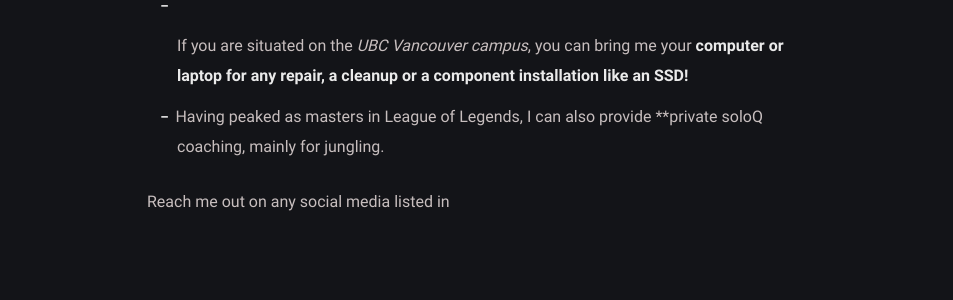
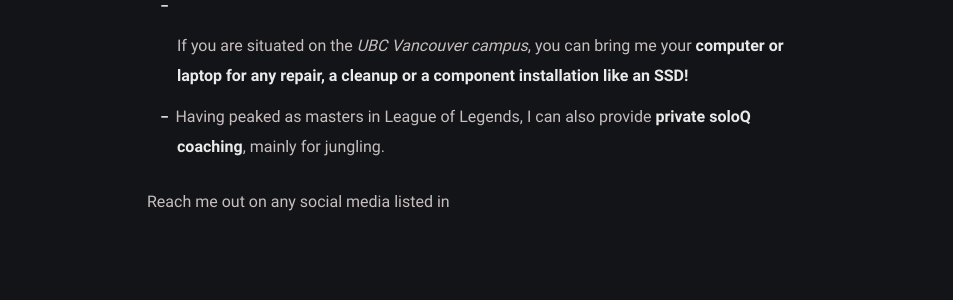
Before and after one commit to Pistachihen/pistachi.github.io, a Jekyll site: the page built from _posts/welcome-to-jekyll/2020-08-29-welcome-to-jekyll.md, in a window 1280 px wide. Shown: the part 648-948 px from the top of the page, without its empty margins (163-1116 px from the left). Built offline with Jekyll 4.4.1, drawn with Linux system fonts in a browser that asks for light colours.

```diff
--- a/_posts/welcome-to-jekyll/2020-08-29-welcome-to-jekyll.md
+++ b/_posts/welcome-to-jekyll/2020-08-29-welcome-to-jekyll.md
@@ -10,7 +10,7 @@ Hello, you must have clicked this wondering "services？ How can this part japan
 - Same as the system above, I can also provide **private Portuguese tutoring**, since it's my mother language.
 - If you are situated on the *UBC Vancouver campus*, you can bring me your **computer or laptop for any repair, a cleanup or a component installation like an SSD!**
 
-- Having peaked as masters in League of Legends, I can also provide **private soloQ coaching, mainly for jungling.
+- Having peaked as masters in League of Legends, I can also provide **private soloQ coaching**, mainly for jungling.
 
 
 
```
